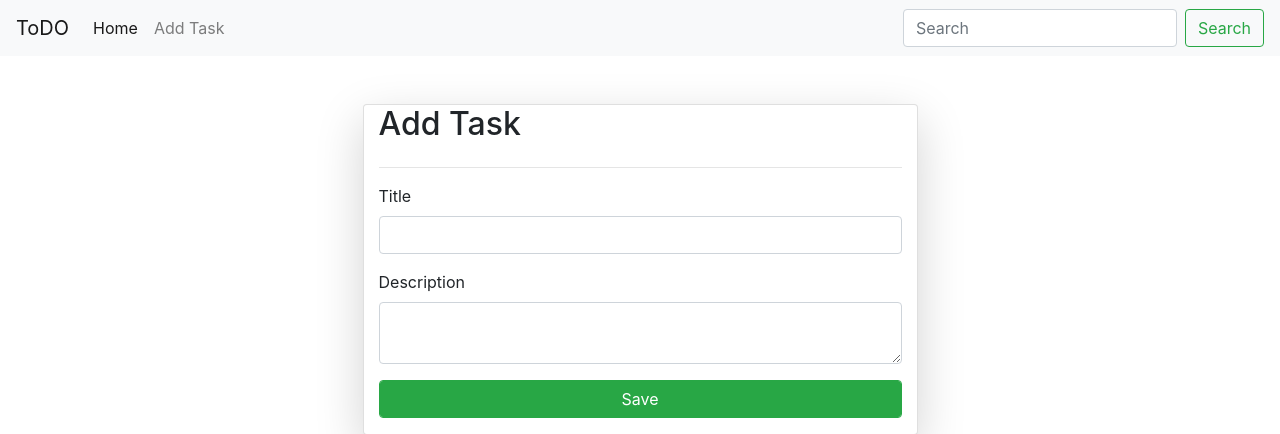
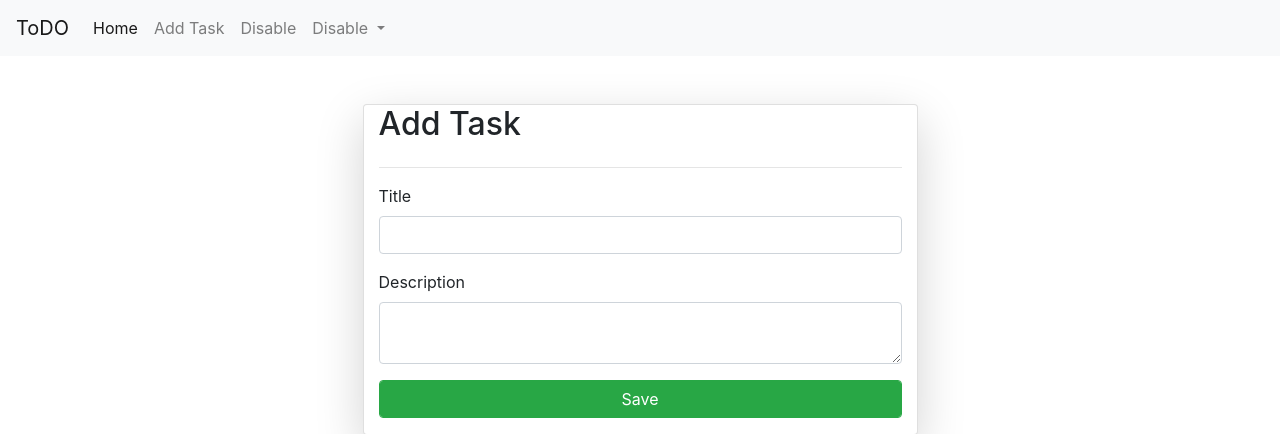
Before and after one commit to MSBadge/todo_application, a Django app: page /add/ in a window 1280 px wide. Shown: the top 434 px of the page. Run offline with Django 5.2, Linux system fonts and the light colour scheme.

Commit message:
update navebat to mobile add script

```diff
--- a/templates/base.html
+++ b/templates/base.html
@@ -5,33 +5,44 @@
     <meta name="viewport" content="width=device-width, initial-scale=1.0">
     <link rel="stylesheet" href="https://cdn.jsdelivr.net/npm/bootstrap@4.4.1/dist/css/bootstrap.min.css" integrity="sha384-Vkoo8x4CGsO3+Hhxv8T/Q5PaXtkKtu6ug5TOeNV6gBiFeWPGFN9MuhOf23Q9Ifjh" crossorigin="anonymous">
     <title>{{title}}</title>
+    <div>
         <nav class="navbar navbar-expand-lg navbar-light bg-light">
             <a class="navbar-brand" href="{% url 'tasks' %}">ToDO</a>
-     <button class="navbar-toggler" type="button" data-toggle="collapse" data-target="#navbarSupportedContent" aria-controls="navbarSupportedContent" aria-expanded="false" aria-label="Toggle navigation">
+            <button class="navbar-toggler" type="button" data-toggle="collapse" data-target="#navbarNavDropdown" aria-controls="navbarNavDropdown" aria-expanded="false" aria-label="Toggle navigation">
                 <span class="navbar-toggler-icon"></span>
             </button>
-
-    <div class="collapse navbar-collapse" id="navbarSupportedContent">
-        <ul class="navbar-nav mr-auto">
+            <div class="collapse navbar-collapse" id="navbarNavDropdown">
+                <ul class="navbar-nav">
                 <li class="nav-item active">
                     <a class="nav-link" href="{% url 'tasks' %}">Home <span class="sr-only">(current)</span></a>
                 </li>
                 <li class="nav-item">
                     <a class="nav-link" href="{% url 'add_task' %}">Add Task</a>
                 </li>
-
+                <li class="nav-item disabled">
+                    <a class="nav-link" href="#">Disable</a>
+                </li>
+                <li class="nav-item dropdown">
+                    <a class="nav-link dropdown-toggle" href="#" id="navbarDropdownMenuLink" data-toggle="dropdown" aria-haspopup="true" aria-expanded="false">
+                    Disable
+                    </a>
+                    <div class="dropdown-menu disabled" aria-labelledby="navbarDropdownMenuLink">
+                    <a class="dropdown-item" href="#">Disable</a>
+                    <a class="dropdown-item" href="#">Disable</a>
+                    <a class="dropdown-item" href="#">Disable </a>
+                    </div>
+                </li>
                 </ul>
-        <form class="form-inline my-2 my-lg-0">
-            <input class="form-control mr-sm-2" type="search" placeholder="Search" aria-label="Search">
-            <button class="btn btn-outline-success my-2 my-sm-0" type="submit">Search</button>
-        </form>
             </div>
         </nav>
+    </div>
 
 </head>
 <body>
     {% block content %}
     {% endblock %}
-
+    <script src="https://code.jquery.com/jquery-3.4.1.slim.min.js"></script>
+    <script src="https://cdn.jsdelivr.net/npm/popper.js@1.16.0/dist/umd/popper.min.js"></script>
+    <script src="https://cdn.jsdelivr.net/npm/bootstrap@4.4.1/dist/js/bootstrap.min.js"></script>
 </body>
 </html>
```
Also changed, not shown: db.sqlite3. Lines whose indentation alone changed are shown as unchanged.
